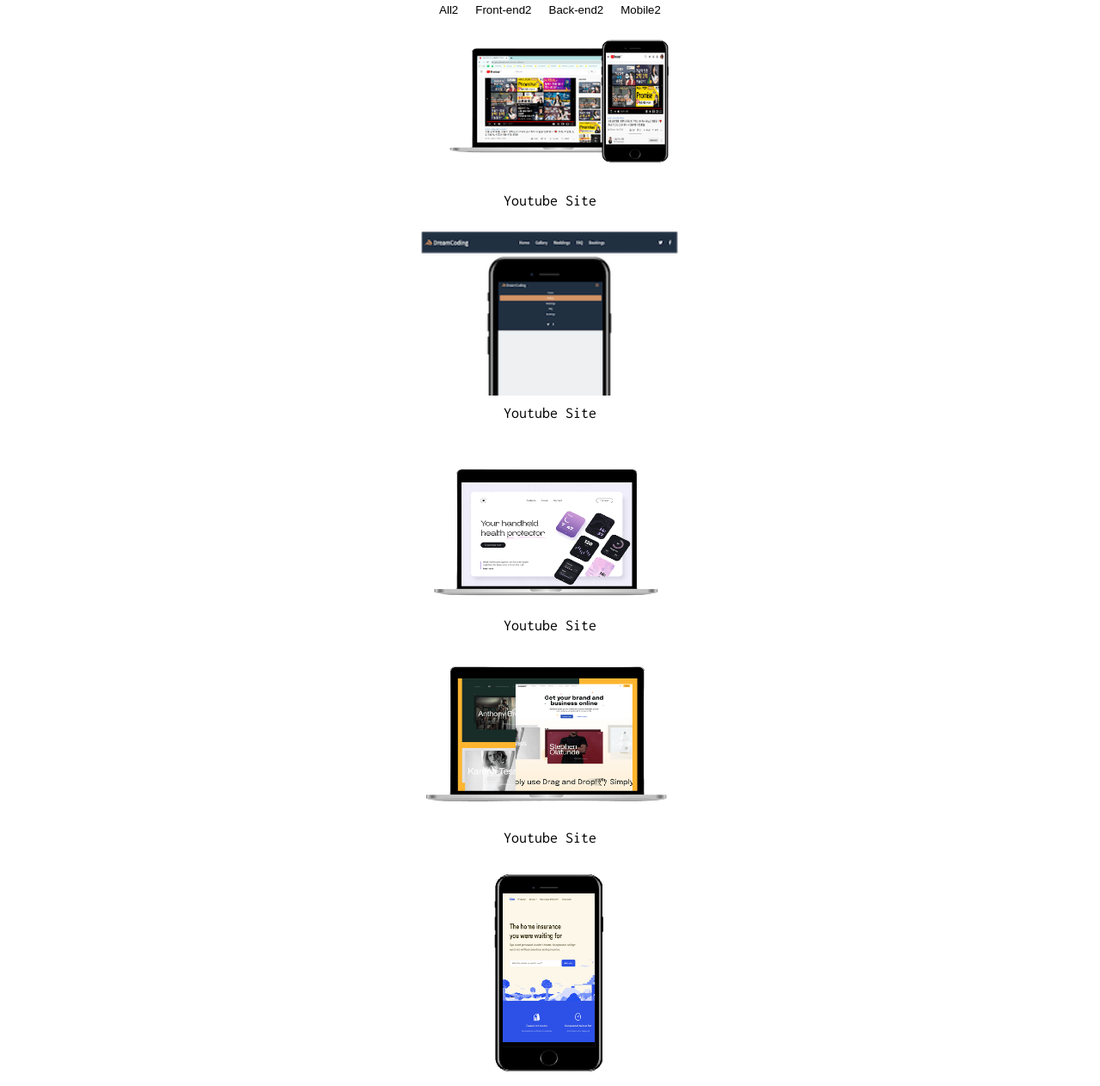
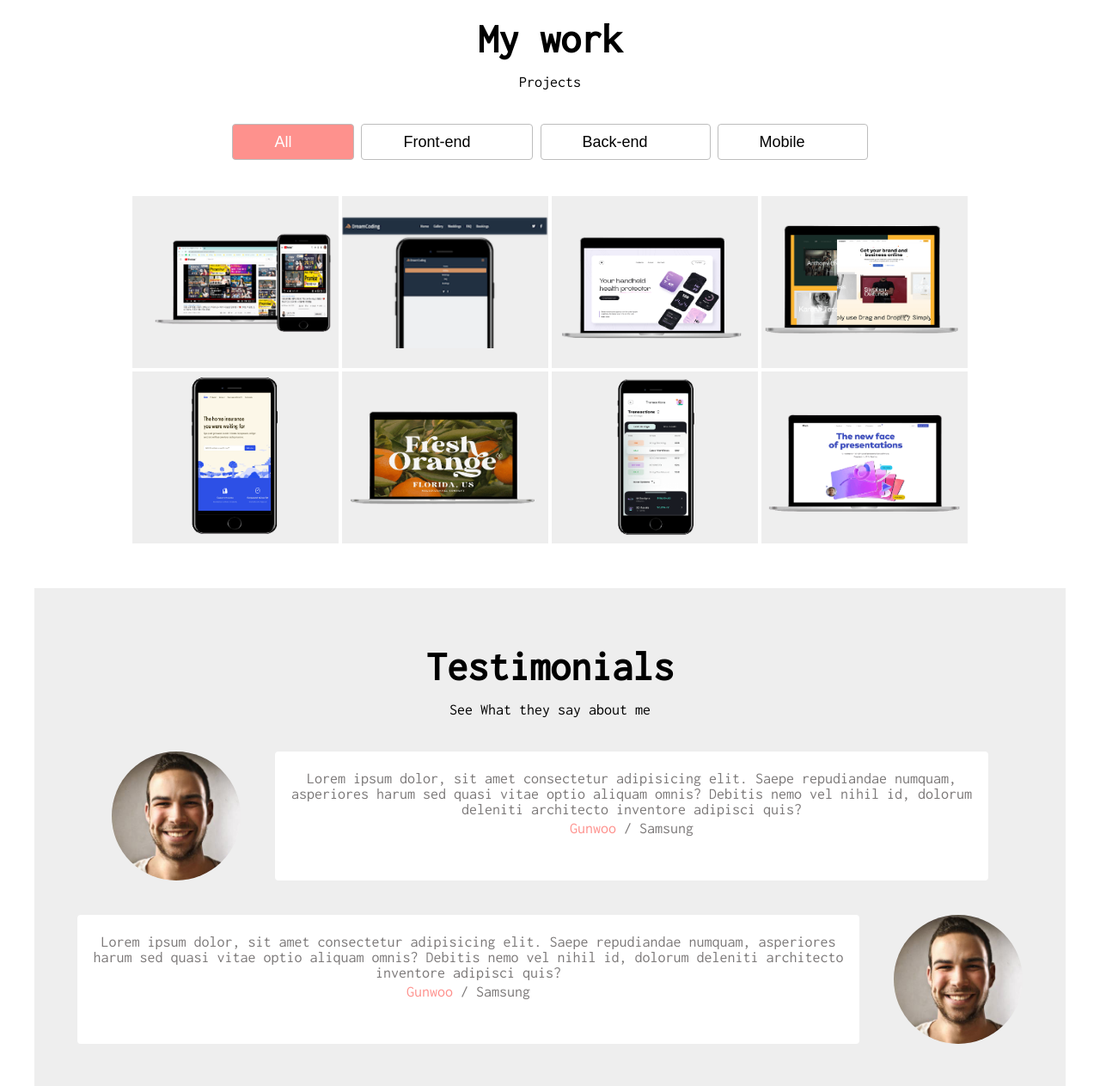
Before and after one commit to jangco97/portfolio1, a plain HTML site: page index.html in a window 1280 px wide. Shown: the part 2221-3484 px from the top of the page at 86% size. Drawn offline with Linux system fonts and the light colour scheme.

Commit message:
CSS: WORK,TESTIMONIALS

```diff
--- a/index.html
+++ b/index.html
@@ -116,6 +116,8 @@
               <div class="skill__bar">
                 <div class="skill__value" style="width: 99%;"></div>
               </div>
+            </div>
+            <div class="skill">
               <div class="skill__description">
                 <span>CSS</span>
                 <span>99%</span>
@@ -123,6 +125,8 @@
               <div class="skill__bar">
                 <div class="skill__value" style="width: 99%;"></div>
               </div>
+            </div>
+            <div class="skill">
               <div class="skill__description">
                 <span>JAVASCRIPT</span>
                 <span>99%</span>
@@ -130,6 +134,8 @@
               <div class="skill__bar">
                 <div class="skill__value" style="width: 99%;"></div>
               </div>
+            </div>
+            <div class="skill">
               <div class="skill__description">
                 <span>REACT</span>
                 <span>99%</span>
@@ -137,6 +143,9 @@
               <div class="skill__bar">
                 <div class="skill__value" style="width: 99%;"></div>
               </div>
+            </div>
+            <div class="skill">
+
               <div class="skill__description">
                 <span>TYPESCRIPT</span>
                 <span>99%</span>
@@ -171,64 +180,66 @@
     </section>
     <!-- WORK -->
     <section id="work" class="section section__container">
+      <h1>My work</h1>
+      <h3>Projects</h3>
       <div class="category">
-        <button class="category__btn">All<span class="category__count">2</span></button>
+        <button class="category__btn active">All<span class="category__count">2</span></button>
         <button class="category__btn">Front-end<span class="category__count">2</span></button>
         <button class="category__btn">Back-end<span class="category__count">2</span></button>
         <button class="category__btn">Mobile<span class="category__count">2</span></button>
       </div>
       <div class="work__projects">
         <a href="https://youtube.com" class="project" target="blank">
-          <img src="images/projects/projects/project1.png" alt="Youtube" />
+          <img src="images/projects/projects/project1.png" alt="Youtube" class="project__image"/>
           <div class="project__description">
             <h3>Youtube Site</h3>
             <span>Clone coding HTML & CSS</span>
           </div>
         </a>
         <a href="https://youtube.com" class="project" target="blank">
-          <img src="images/projects/projects/project2.png" alt="Youtube" />
+          <img src="images/projects/projects/project2.png" alt="Youtube" class="project__image"/>
           <div class="project__description">
             <h3>Youtube Site</h3>
             <span>Clone coding HTML & CSS</span>
           </div>
         </a>
         <a href="https://youtube.com" class="project" target="blank">
-          <img src="images/projects/projects/project3.png" alt="Youtube" />
+          <img src="images/projects/projects/project3.png" alt="Youtube" class="project__image"/>
           <div class="project__description">
             <h3>Youtube Site</h3>
             <span>Clone coding HTML & CSS</span>
           </div>
         </a>
         <a href="https://youtube.com" class="project" target="blank">
-          <img src="images/projects/projects/project4.png" alt="Youtube" />
+          <img src="images/projects/projects/project4.png" alt="Youtube" class="project__image"/>
           <div class="project__description">
             <h3>Youtube Site</h3>
             <span>Clone coding HTML & CSS</span>
           </div>
         </a>
         <a href="https://youtube.com" class="project" target="blank">
-          <img src="images/projects/projects/project5.png" alt="Youtube" />
+          <img src="images/projects/projects/project5.png" alt="Youtube" class="project__image"/>
           <div class="project__description">
             <h3>Youtube Site</h3>
             <span>Clone coding HTML & CSS</span>
           </div>
         </a>
         <a href="https://youtube.com" class="project" target="blank">
-          <img src="images/projects/projects/project6.png" alt="Youtube" />
+          <img src="images/projects/projects/project6.png" alt="Youtube" class="project__image"/>
           <div class="project__description">
             <h3>Youtube Site</h3>
             <span>Clone coding HTML & CSS</span>
           </div>
         </a>
         <a href="https://youtube.com" class="project" target="blank">
-          <img src="images/projects/projects/project7.png" alt="Youtube" />
+          <img src="images/projects/projects/project7.png" alt="Youtube" class="project__image"/>
           <div class="project__description">
             <h3>Youtube Site</h3>
             <span>Clone coding HTML & CSS</span>
           </div>
         </a>
         <a href="https://youtube.com" class="project" target="blank">
-          <img src="images/projects/projects/project8.png" alt="Youtube" />
+          <img src="images/projects/projects/project8.png" alt="Youtube" class="project__image"/>
           <div class="project__description">
             <h3>Youtube Site</h3>
             <span>Clone coding HTML & CSS</span>
@@ -254,7 +265,6 @@
         </div>
       </div>
       <div class="testimonial">
-        <img src="images/projects/projects/person.jpg" alt="person" class="testimonial__img" />
         <div class="testimonial__speech-bubble">
           <p>
             Lorem ipsum dolor, sit amet consectetur adipisicing elit. Saepe repudiandae numquam,
@@ -263,6 +273,7 @@
           </p>
           <p class="name"><a href="https://github.com">Gunwoo</a> / Samsung</p>
         </div>
+        <img src="images/projects/projects/person.jpg" alt="person" class="testimonial__img" />
       </div>
     </div>
     </section>
--- a/main.css
+++ b/main.css
@@ -225,7 +225,6 @@ p {
   background-color: var(--color-dark-grey);
 }
 .skill {
-  height: 100%;
   margin-bottom: 32px;
 }
 .skill__description {
@@ -253,3 +252,122 @@ p {
 .etc {
   padding: 20px;
 }
+
+/* Work */
+.category {
+  margin: 40px;
+}
+.category__btn {
+  border: 1px solid var(--color-dark-white);
+  border-radius: var(--size-border-radius);
+  font-size: var(--font-regular);
+  padding: 8px 48px;
+}
+.category__btn.active,
+.category__btn:hover {
+  background-color: var(--color-pink);
+  color: var(--color-white);
+}
+.category__btn.active,
+.category__count.active,
+.category__btn:hover .category__count {
+  opacity: 1;
+  top: 0;
+}
+.category__count {
+  background-color: var(--color-orange);
+  border-radius: 50%;
+  color: var(--color-white);
+  width: 24px;
+  height: 24px;
+  display: inline-block;
+  line-height: 24px;
+  position: relative;
+  top: -20px;
+  left: 4px;
+  opacity: 0;
+  transition: all var(--animation-duration) ease-in;
+}
+.work__projects {
+  display: flex;
+  flex-wrap: wrap;
+  justify-content: center;
+}
+.project {
+  position: relative;
+  display: flex;
+  justify-content: center;
+  align-items: center;
+  width: 240px;
+  height: 200px;
+  margin: 2px;
+  background-color: var(--color-light-white);
+}
+.project__image {
+  max-width: 100%;
+  max-height: 100%;
+}
+.project__description {
+  position: absolute;
+  background-color: black;
+  display: flex;
+  flex-direction: column;
+  justify-content: center;
+  width: 100%;
+  height: 100%;
+  top: 0;
+  left: 0;
+  opacity: 0;
+  transform: translateY(10px);
+  transition: all var(--animation-duration) ease-in;
+}
+.project:hover .project__description {
+  transform: translateY(0px);
+  opacity: 0.8;
+}
+.project__description h3 {
+  color: var(--color-white);
+}
+.project__description h3:after {
+  content: '';
+  display: block;
+  position: relative;
+  left: 50%;
+  width: 25px;
+  height: 2px;
+  margin-left: -12px;
+  margin-top: 8px;
+  background-color: var(--color-dark-white);
+}
+#testimonials {
+  background-color: var(--color-light-white);
+}
+.testimonials {
+  margin: 40px;
+}
+.testimonial {
+  display: flex;
+  margin: 32px 0;
+}
+.testimonial__img {
+  width: 150px;
+  height: 150px;
+  border-radius: 50%;
+}
+.testimonial__img:nth-child(odd) {
+  margin-right: 40px;
+}
+.testimonial__img:nth-child(even) {
+  margin-left: 40px;
+}
+.testimonial__speech-bubble {
+  padding: 18px;
+  background-color: var(--color-white);
+  border-radius: var(--size-border-radius);
+}
+.testimonial__speech-bubble p {
+  color: var(--color-light-grey);
+}
+.testimonial__speech-bubble a {
+  color: var(--color-pink);
+}
```
Lines whose indentation alone changed are shown as unchanged.
